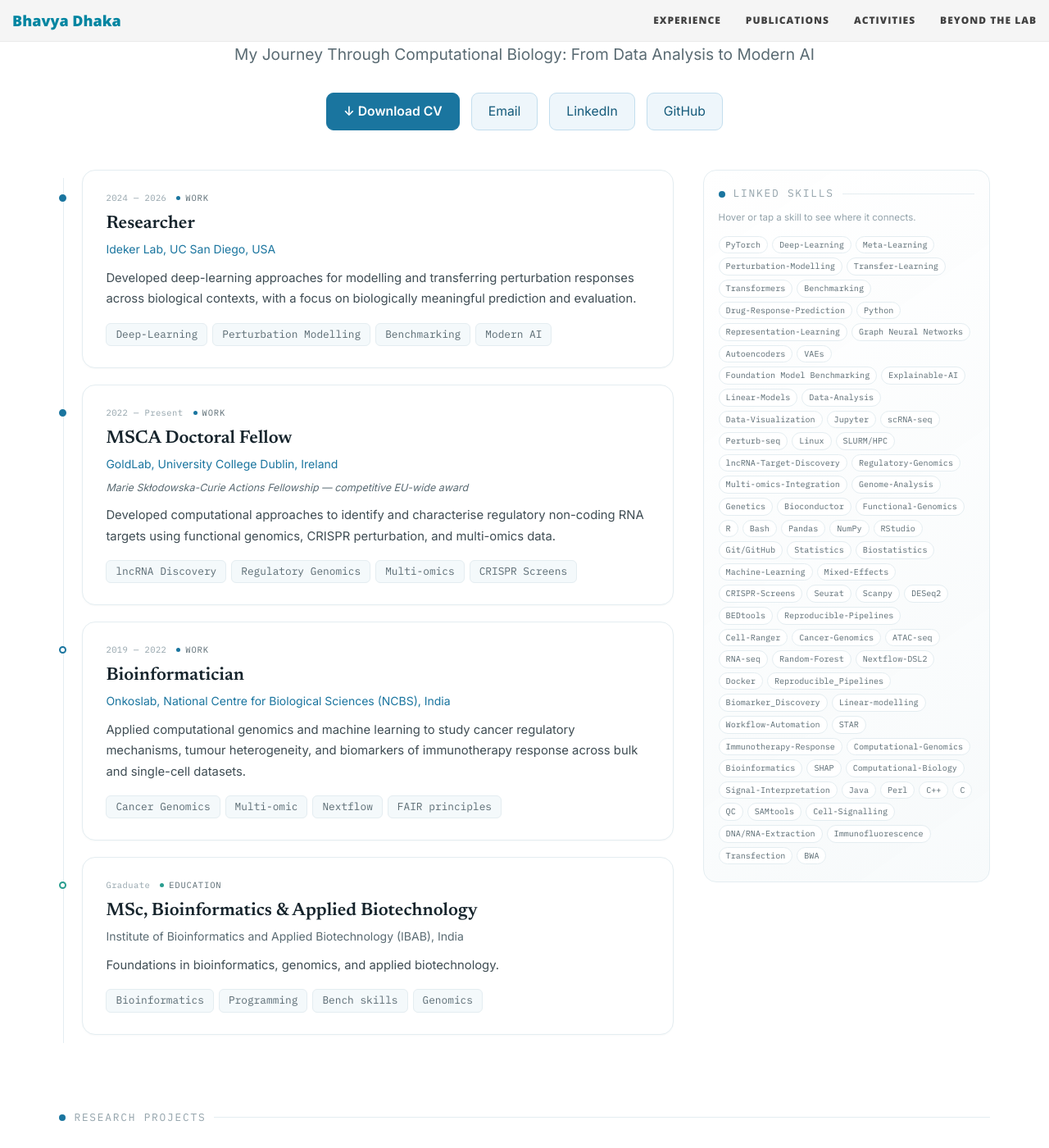
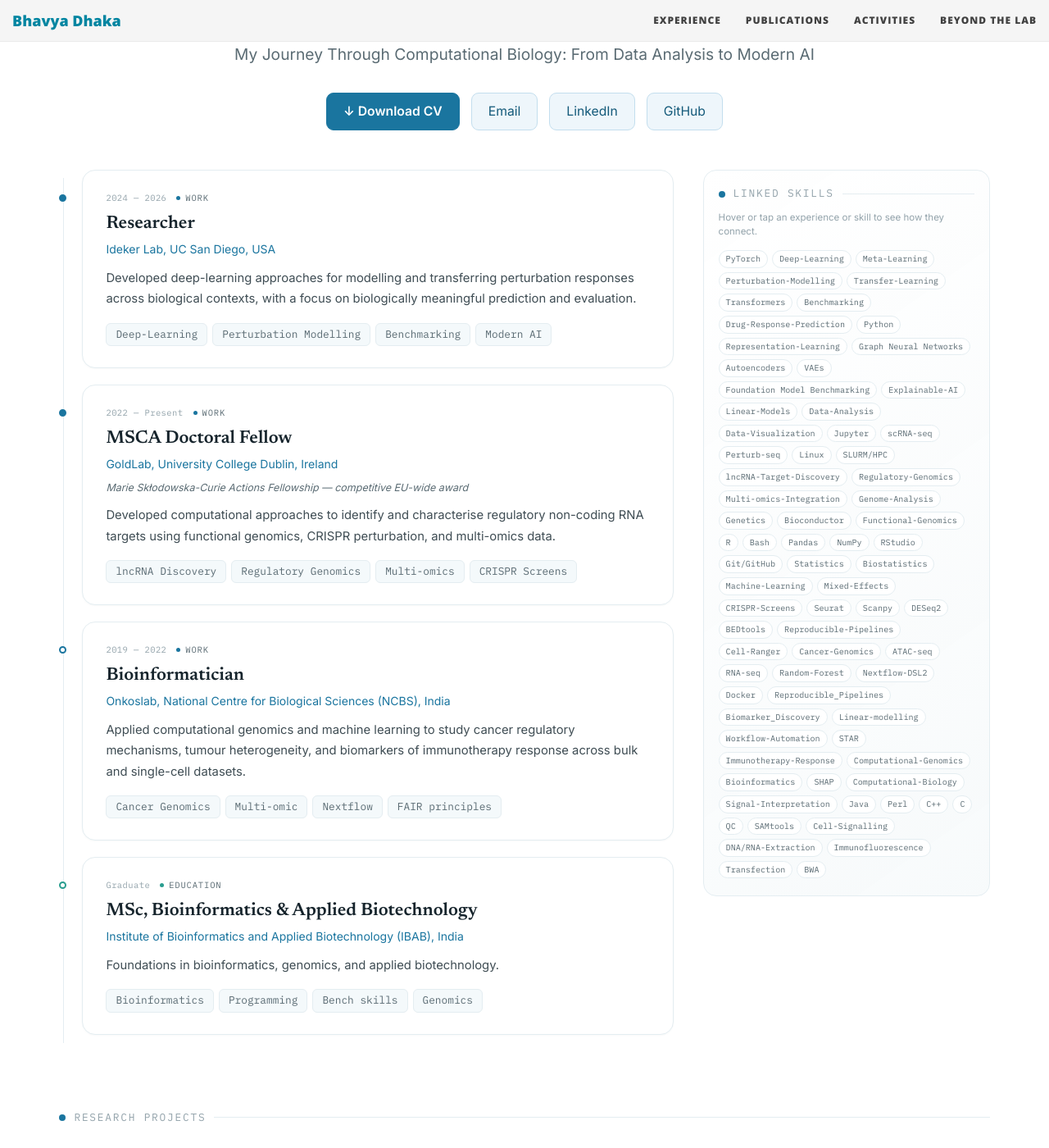
Before and after one commit to bhavya1929/bhavya1929.github.io, a Jekyll site: the page built from experience.md, in a window 1280 px wide and 1400 px high, scrolled down 254 px. Shown: the whole window at 82% size. Built offline with Jekyll 4.4.1, drawn with Linux system fonts in a browser that asks for light colours; nearby versions of some CDN libraries.

Commit message:
links + mobile version

```diff
--- a/_layouts/experience.html
+++ b/_layouts/experience.html
@@ -25,6 +25,7 @@
 {% endif %}
 
 {% assign all_skills = all_skills | uniq %}
+
 
 <style>
 
@@ -368,7 +369,38 @@
   }
 
 
-  /* actual hover effects only on devices that support hover */
+  /* persistent selected state for tapped experience */
+
+  .xp-entry.touch-active {
+    background: var(--blue-50);
+    border-color: var(--blue-200);
+
+    box-shadow:
+      0 10px 28px rgba(24,90,122,.07);
+
+    transform: translateY(-1px);
+  }
+
+
+  .xp-entry.touch-active::after {
+    content: "Selected";
+
+    position: absolute;
+    top: 14px;
+    right: 16px;
+
+    font-family: var(--mono);
+    font-size: 9.5px;
+    letter-spacing: .08em;
+    text-transform: uppercase;
+
+    color: var(--blue-deep);
+  }
+
+
+  /* =========================================================
+     DESKTOP HOVER ONLY
+  ========================================================= */
 
   @media (hover: hover) {
 
@@ -382,6 +414,7 @@
 
       transform: translateY(-1px);
     }
+
 
     .xp-skill:hover {
       background: var(--blue-100);
@@ -554,6 +587,12 @@
     .xp-entry::before {
       left: -22px;
       top: 25px;
+    }
+
+    .xp-entry.touch-active::after {
+      top: 10px;
+      right: 12px;
+      font-size: 8.5px;
     }
 
     .xp-proj-grid {
@@ -745,7 +784,7 @@
         </div>
 
         <p class="xp-skills-note">
-          Hover or tap a skill to see where it connects.
+          Hover or tap an experience or skill to see how they connect.
         </p>
 
 
@@ -892,7 +931,12 @@
 
     var s = set(entry);
 
+    grid.classList.remove('spotlight-rev');
     grid.classList.add('spotlight');
+
+    entries.forEach(function (e) {
+      e.classList.remove('active');
+    });
 
     entry.classList.add('active');
 
@@ -930,7 +974,12 @@
     var k =
       skill.getAttribute('data-skill');
 
+    grid.classList.remove('spotlight');
     grid.classList.add('spotlight-rev');
+
+    skills.forEach(function (s) {
+      s.classList.remove('linked');
+    });
 
     entries.forEach(function (entry) {
 
```
Also changed, not shown: other parts of _layouts/experience.html (+91 -14 lines), _data/experience.yml (+4 -3 lines).
